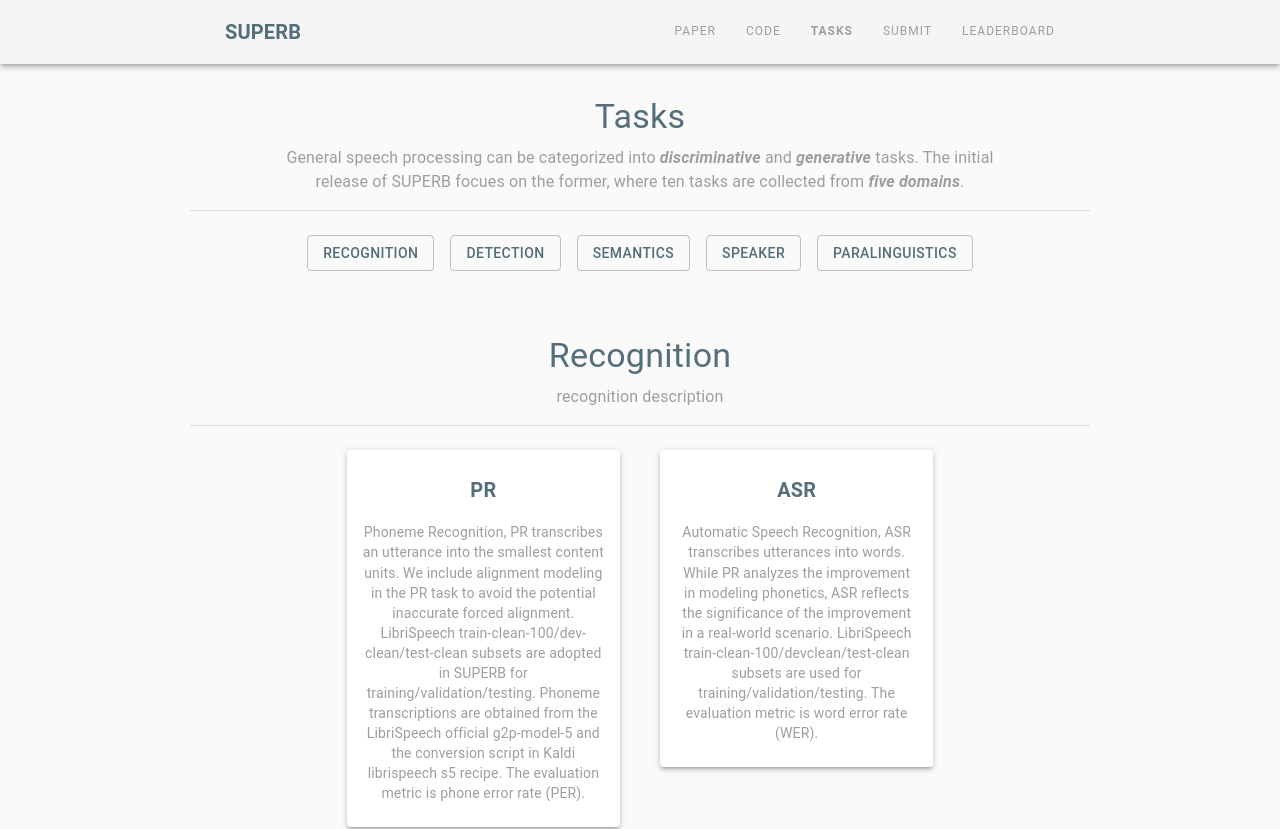
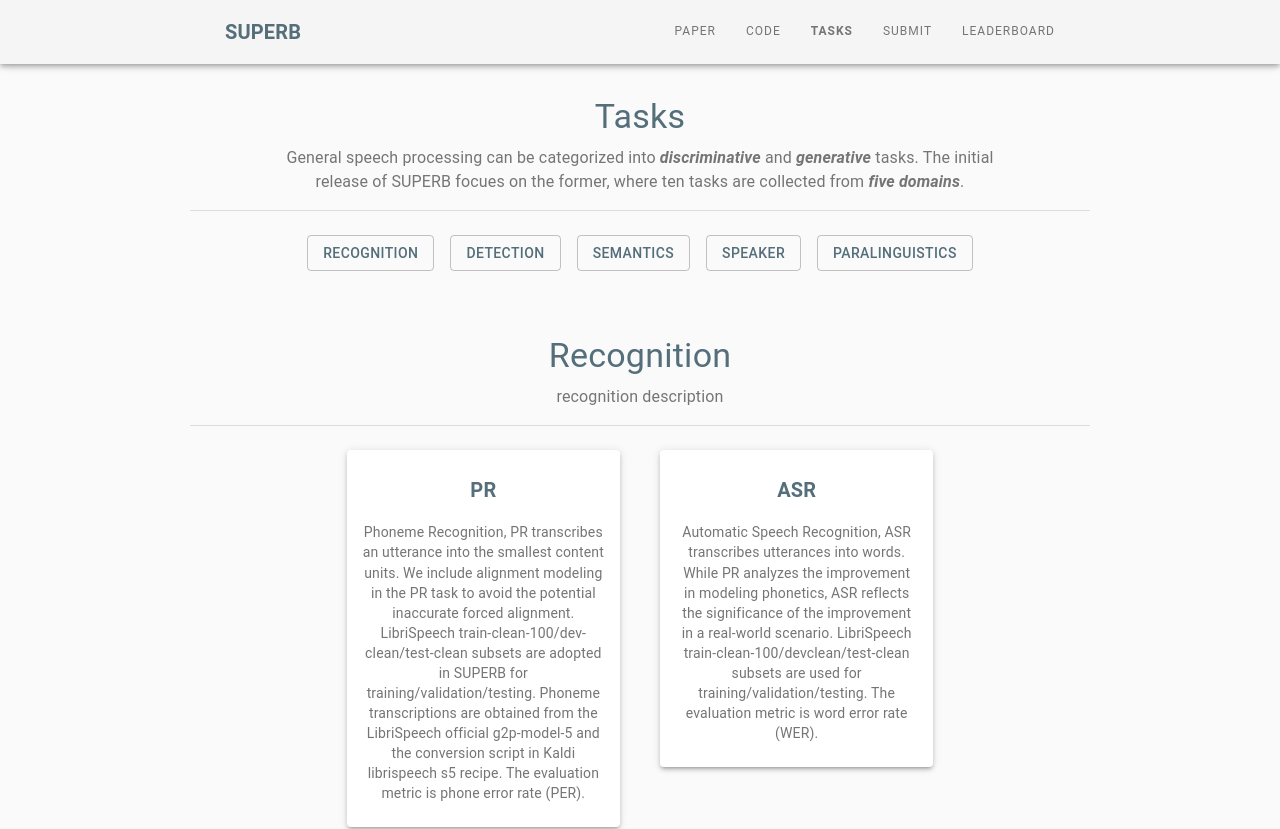
Before and after one commit to superbbenchmark/website-react, a React (Create React App) app: page /tasks in a window 1280 px wide. Shown: the top 829 px of the page. Built offline with nearby package versions, Linux system fonts and the light colour scheme.

Commit message:
adjust body text font

```diff
--- a/src/components/Theme.js
+++ b/src/components/Theme.js
@@ -8,7 +8,7 @@ const mainTheme = {
     },
     text: {
       primary: blueGrey[600],
-      secondary: grey[500],
+      secondary: grey[600],
     },
   },
 };
```
